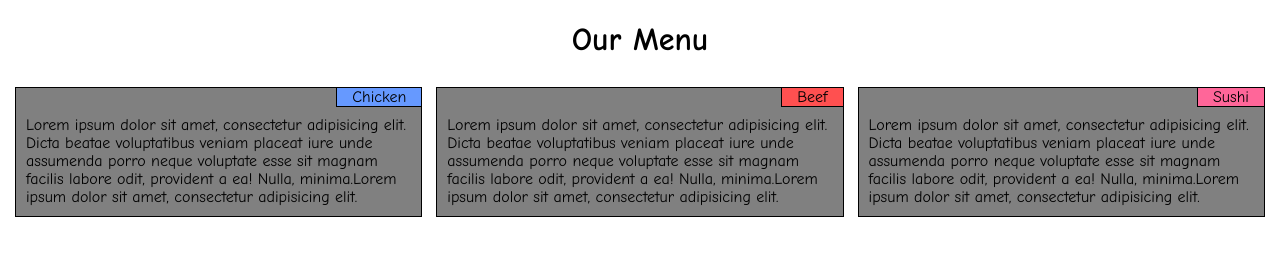
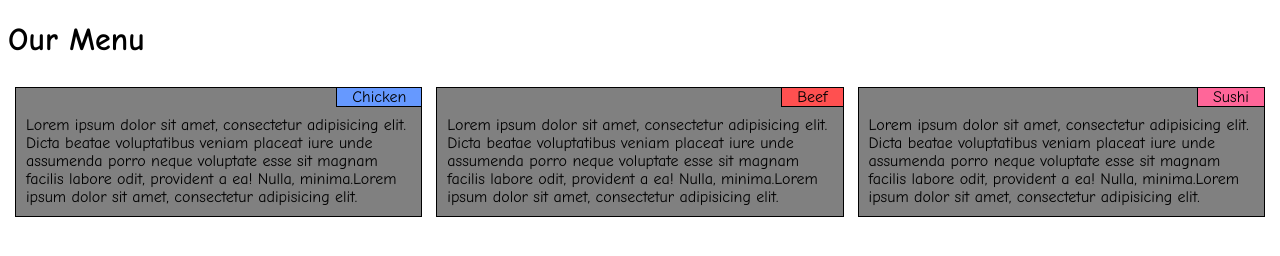
Before and after one commit to Rushin-Makwana/Coursera-Assignment, a plain HTML site: page module2-solution/index.html in a window 1280 px wide. Drawn offline with Linux system fonts and the light colour scheme.

Commit message:
index.html updated

```diff
--- a/module2-solution/index.html
+++ b/module2-solution/index.html
@@ -9,7 +9,7 @@
 </head>
 
 <body>
-	<center><h1> Our Menu </h1></center>
+	<h1> Our Menu </h1>
 	<div class="row">
 		<div class="col-lg-4 col-md-6 col-sm-12">
 
```
